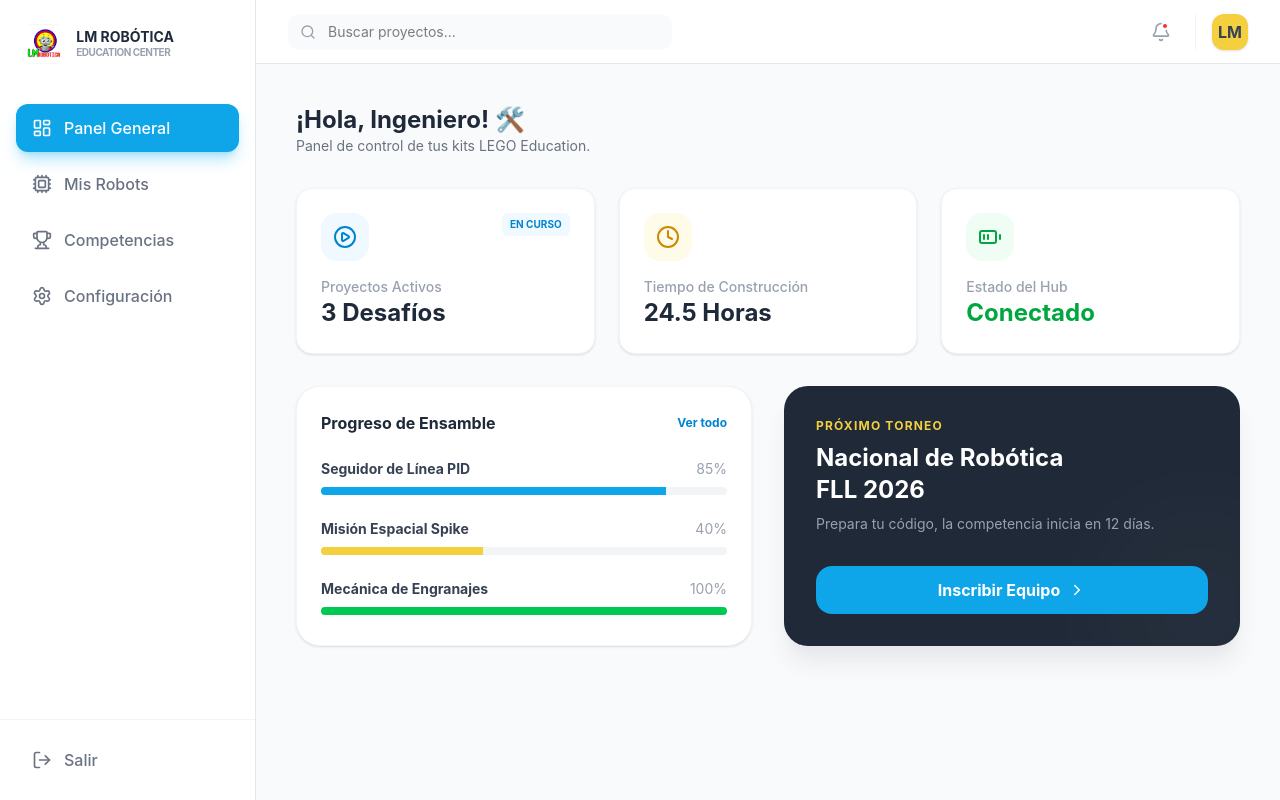
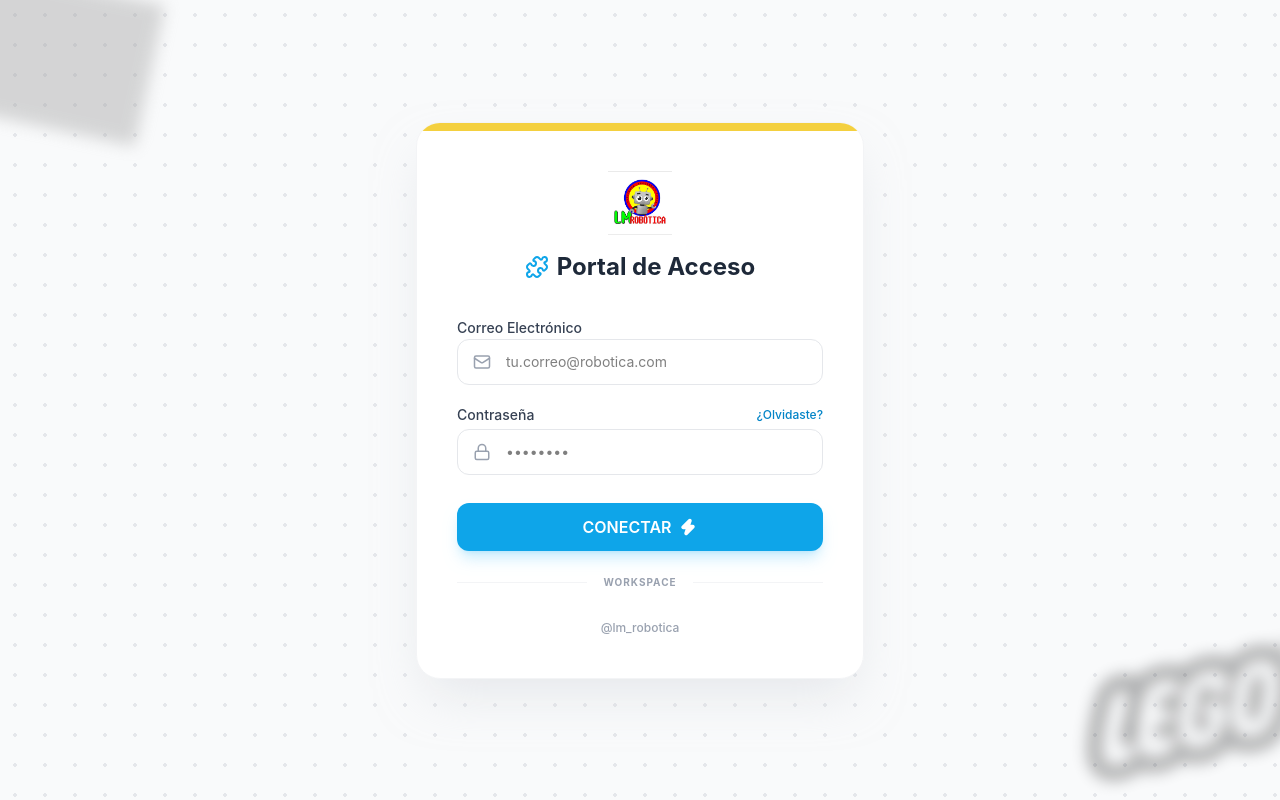
Before and after one commit to luisiy01/lm-robotica-front, a React (Vite) app: page / in a window 1280 px wide. Built offline with nearby package versions, Linux system fonts and the light colour scheme; grey boxes are pictures that could not be loaded.

Commit message:
agregar routing hacia dashboard

```diff
--- a/package.json
+++ b/package.json
@@ -22,6 +22,7 @@
     "react": "^19.1.1",
     "react-csv-downloader": "^3.3.0",
     "react-dom": "^19.1.1",
+    "react-router": "^7.13.2",
     "react-toastify": "^11.0.5",
     "tailwindcss": "^4.2.2",
     "yup": "^1.7.1",
--- a/src/components/Login/Login.tsx
+++ b/src/components/Login/Login.tsx
@@ -3,10 +3,12 @@
 import legoLogo from "../../assets/images/lego_logo.png";
 import logoLM from "../../assets/images/logo_lm_robotica.jpg";
 import './Login.css';
+import { useNavigate } from 'react-router';
 
 export const Login = () => {
     const [email, setEmail] = useState('');
     const [password, setPassword] = useState('');
+    const navigate = useNavigate();
 
     const handleSubmit = (e: React.FormEvent<HTMLFormElement>) => {
         e.preventDefault();
@@ -79,7 +81,11 @@
                         </div>
 
                         <div className="pt-2">
-                            <button type="submit" className="w-full btn-lm-primary py-3 rounded-xl font-semibold flex items-center justify-center gap-2">
+                            <button
+                                type="submit"
+                                className="w-full btn-lm-primary py-3 rounded-xl font-semibold flex items-center justify-center gap-2"
+                                onClick={() => navigate('/dashboard')}
+                            >
                                 CONECTAR
                                 <Zap size={18} fill="currentColor" />
                             </button>
--- a/src/main.tsx
+++ b/src/main.tsx
@@ -1,11 +1,13 @@
 import { StrictMode } from 'react'
 import { createRoot } from 'react-dom/client'
-import { Login } from './components/Login/Login'
-import { NewDashboard } from './components/NewDashboard/NewDashboard'
+import { BrowserRouter } from "react-router";
+import { Mainroutes } from './routes/Mainroutes';
 import './main.css'
 
 createRoot(document.getElementById('root')!).render(
   <StrictMode>
-    <NewDashboard />
+    <BrowserRouter>
+      <Mainroutes />
+    </BrowserRouter>
   </StrictMode>,
 )
--- /dev/null
+++ b/src/routes/Mainroutes.tsx
@@ -0,0 +1,12 @@
+import { Route, Routes } from "react-router";
+import { Login } from "../components/Login/Login";
+import { NewDashboard } from "../components/NewDashboard/NewDashboard";
+
+export const Mainroutes = () => {
+    return (
+        <Routes>
+            <Route path="/" element={<Login />} />
+            <Route path="/dashboard" element={<NewDashboard />} />
+        </Routes>
+    )
+}
```
Also changed, not shown: 1 other file (tests, documents, lock files or other folders).
